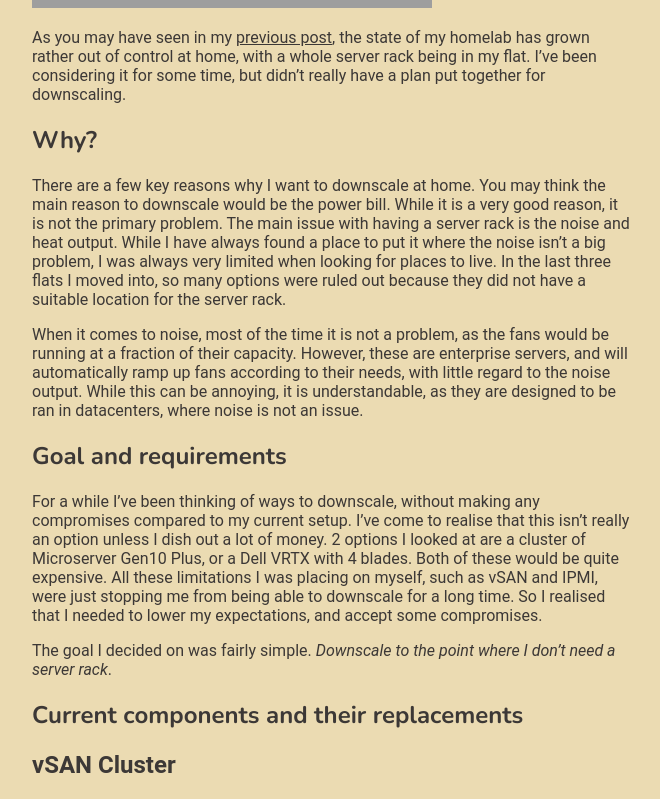
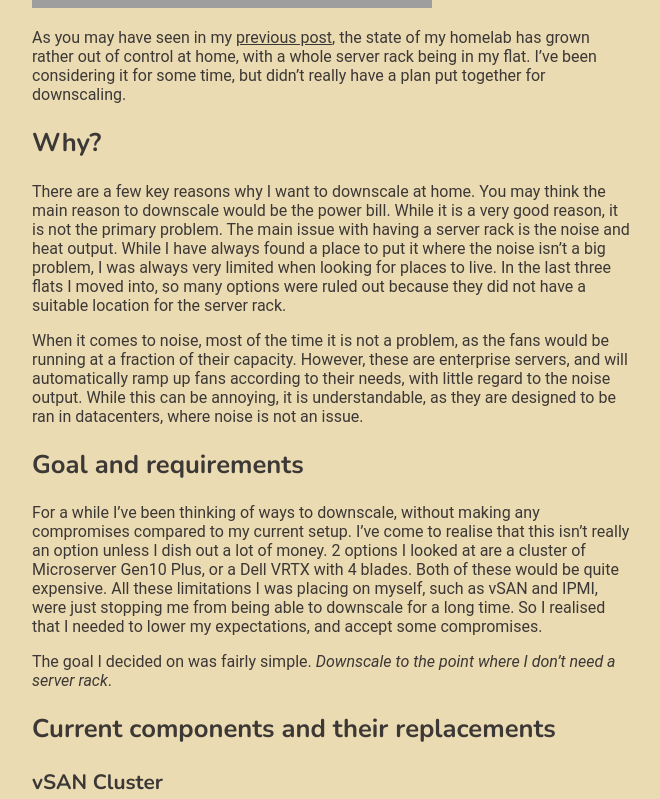
Before and after one commit to Kalininator/blog, a Next.js app: page /posts/project-downscale-plan in a window 1280 px wide. Shown: the part 540-1339 px from the top of the page, without its empty margins (308-968 px from the left). Built offline with nearby package versions, Linux system fonts and the light colour scheme; grey boxes are pictures that could not be loaded.

Commit message:
Multiple header levels

```diff
--- a/components/Layout.tsx
+++ b/components/Layout.tsx
@@ -24,6 +24,13 @@ const components: MDXProviderComponentsProp = {
     font-weight: 700;
     font-family: 'Nunito', -apple-system, BlinkMacSystemFont, 'Segoe UI', Roboto, Oxygen, Ubuntu,
       Cantarell, 'Open Sans', 'Helvetica Neue', sans-serif;
+    font-size: 1.6em;
+  `,
+  h2: styled.h2`
+    font-weight: 600;
+    font-family: 'Nunito', -apple-system, BlinkMacSystemFont, 'Segoe UI', Roboto, Oxygen, Ubuntu,
+      Cantarell, 'Open Sans', 'Helvetica Neue', sans-serif;
+    font-size: 1.3em;
   `,
   pre: styled.pre`
     white-space: pre-wrap;
--- a/pages/posts/project-downscale-plan/index.mdx
+++ b/pages/posts/project-downscale-plan/index.mdx
@@ -36,7 +36,7 @@ By far the biggest part of the current setup, the vSAN cluster currently consist
 
 The current cluster has 6 CPUs total across 3 nodes, and 96GB RAM in each node. This means I will need a pretty powerful CPU to replace it, as well as a good amount of RAM. However, I could definitely downscale these specs. By moving more of my services to the server in colocation, The RAM and CPU requirements at home will drop.
 
-## NAS
+## NAS
 
 Currently, the NAS has 12x 4TB drives in the pool. To save power, and for future expansion, I can reconfigure this to use higher density drives. With 4x 14TB drives, I would only be losing a few TBs of usable capacity. And with 6x 14TB, I would have more capacity than currently. I would then be able to migrate the storage to it’s own build, or into the ESXi box. If this is possible, I would have 1 tower for almost everything, but this would raise the RAM requirements for that server.
 
```
